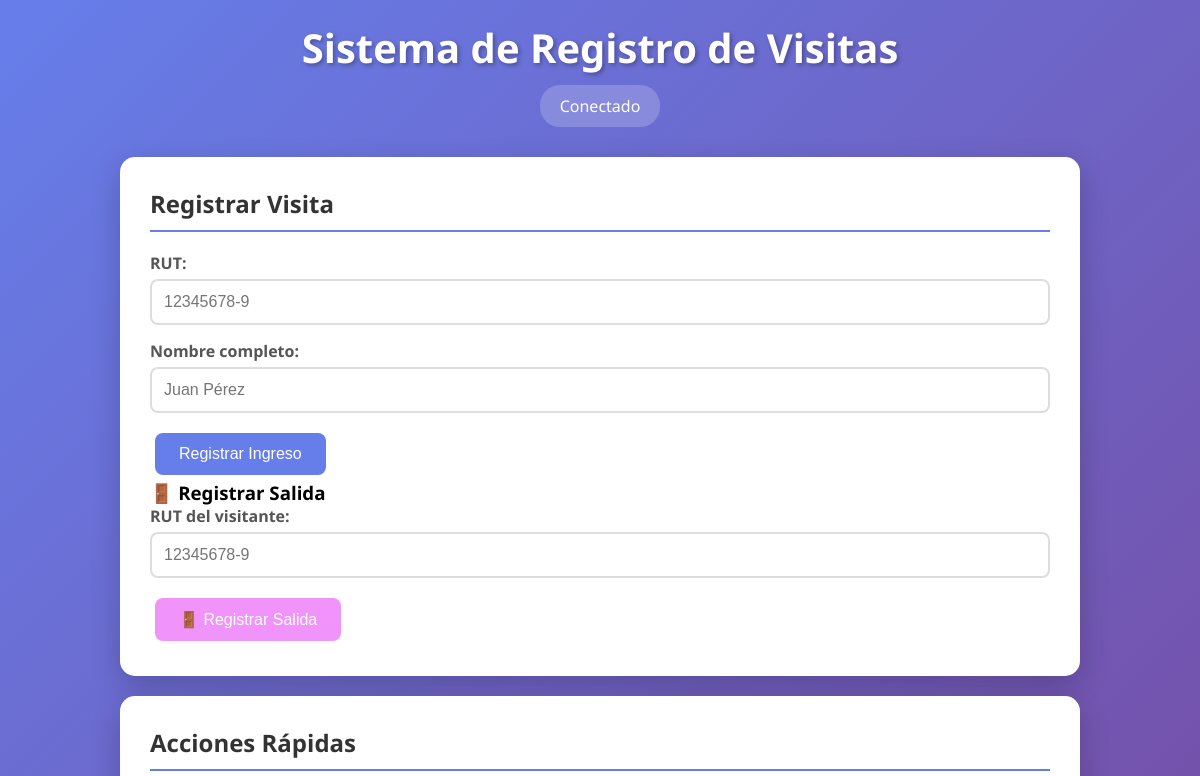
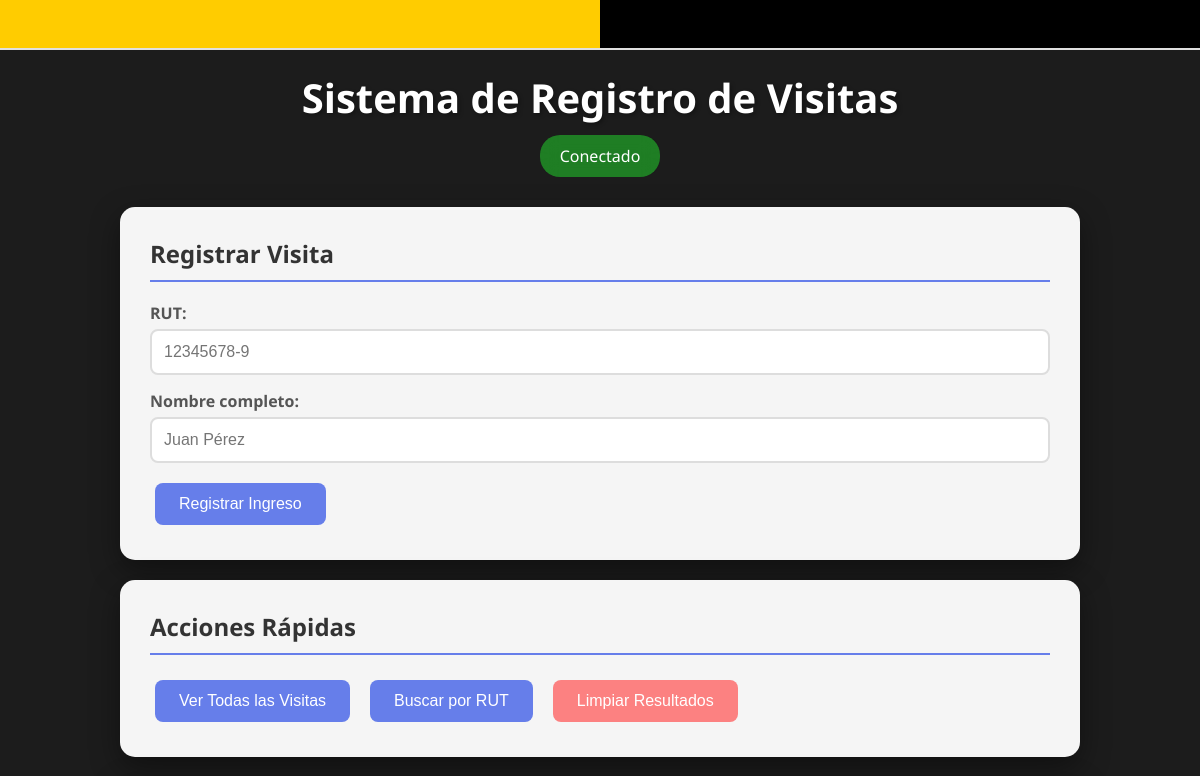
Before and after one commit to Byfa96/visita-segura, an Electron app: page src/frontend/index.html in a window 1200 px wide. Shown: the top 776 px of the page. Drawn offline with Linux system fonts and the light colour scheme; no server answers.

Commit message:
Mejoras en la interfaz del frontend

```diff
--- a/src/frontend/css/styles.css
+++ b/src/frontend/css/styles.css
@@ -6,7 +6,9 @@
 
 body {
     font-family: 'Segoe UI', Tahoma, Geneva, Verdana, sans-serif;
-    background: linear-gradient(135deg, #667eea 0%, #764ba2 100%);
+    background-color: #1c1c1c;
+    /* gris oscuro casi negro */
+    color: white;
     min-height: 100vh;
 }
 
@@ -25,11 +27,11 @@ header {
 header h1 {
     font-size: 2.5em;
     margin-bottom: 10px;
-    text-shadow: 2px 2px 4px rgba(0,0,0,0.3);
+    text-shadow: 2px 2px 4px rgba(0, 0, 0, 0.3);
 }
 
 .status {
-    background: rgba(255,255,255,0.2);
+    background: rgba(34, 204, 43, 0.562);
     padding: 10px 20px;
     border-radius: 20px;
     display: inline-block;
@@ -37,11 +39,12 @@ header h1 {
 }
 
 .card {
-    background: white;
-    border-radius: 15px;
-    padding: 30px;
-    margin-bottom: 20px;
-    box-shadow: 0 10px 30px rgba(0,0,0,0.2);
+  background-color: #f5f5f5; /* blanco humo */
+  color: #222;
+  border-radius: 15px;
+  padding: 30px;
+  margin-bottom: 20px;
+  box-shadow: 0 10px 30px rgba(0, 0, 0, 0.4);
 }
 
 .card h2 {
@@ -97,22 +100,22 @@ input:focus {
 }
 
 .btn-secondary {
-    background: #f093fb;
+    background: #ea6666;
     color: white;
 }
 
 .btn-secondary:hover {
-    background: #e879f9;
+    background: #ea6666;
     transform: translateY(-2px);
 }
 
 .btn-info {
-    background: #4fd1c5;
+    background: #667eea;
     color: white;
 }
 
 .btn-info:hover {
-    background: #38b2ac;
+    background: #667eea;
     transform: translateY(-2px);
 }
 
@@ -246,7 +249,7 @@ footer {
 }
 
 .btn-salida {
-    background: #e53e3e;
+    background: #ea6666;
     color: white;
     padding: 8px 16px;
     border: none;
@@ -257,8 +260,8 @@ footer {
 }
 
 .btn-salida:hover {
-    background: #c53030;
-    transform: translateY(-2px);
+    background: #ea6666;
+    color: white;
 }
 
 /* Estados de visita mejorados */
@@ -297,3 +300,11 @@ footer {
     color: #1a365d;
     border: 1px solid #90cdf4;
 }
+
+.barra-superior {
+    width: 100%;
+    height: 50px;
+    background: linear-gradient(to right, var(--duoc-amarillo, #ffcc00) 50%, #000000 50%);
+    border-bottom: 2px solid var(--duoc-gris-borde, #e0e0e0);
+    box-sizing: border-box;
+}
--- a/src/frontend/index.html
+++ b/src/frontend/index.html
@@ -7,6 +7,7 @@
     <link rel="stylesheet" href="css/styles.css">
 </head>
 <body>
+    <div class="barra-superior"></div>
     <div class="container">
         <header>
             <h1> Sistema de Registro de Visitas</h1>
@@ -30,14 +31,14 @@
                     <button type="submit" class="btn btn-primary"> Registrar Ingreso</button>
                 </form>
 
-                <div class="form">
+                <!-- <div class="form">
                     <h3>🚪 Registrar Salida</h3>
                     <div class="form-group">
                         <label for="rutSalida">RUT del visitante:</label>
                         <input type="text" id="rutSalida" placeholder="12345678-9" required>
                     </div>
                     <button type="button" id="btnSalida" class="btn btn-secondary">🚪 Registrar Salida</button>
-                </div>
+                </div> -->
             </section>
 
             <!-- Sección de búsqueda y acciones -->
--- a/src/frontend/js/app.js
+++ b/src/frontend/js/app.js
@@ -19,10 +19,10 @@ class VisitasApp {
             this.registrarIngreso();
         });
 
-        // Registrar salida (por rut)
-        document.getElementById('btnSalida').addEventListener('click', () => {
-            this.registrarSalida();
-        });
+        // // Registrar salida (por rut)
+        // document.getElementById('btnSalida').addEventListener('click', () => {
+        //     this.registrarSalida();
+        // });
 
         // Ver todas las visitas
         document.getElementById('btnVisitas').addEventListener('click', () => {
```
